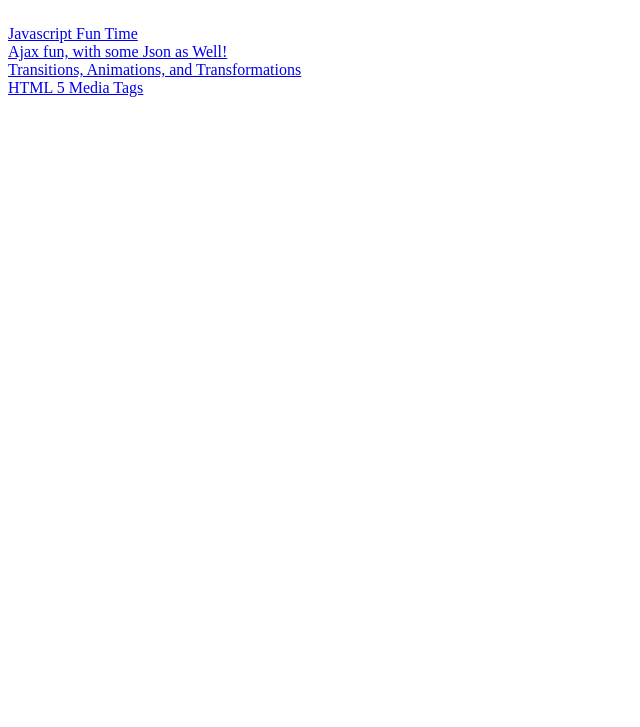
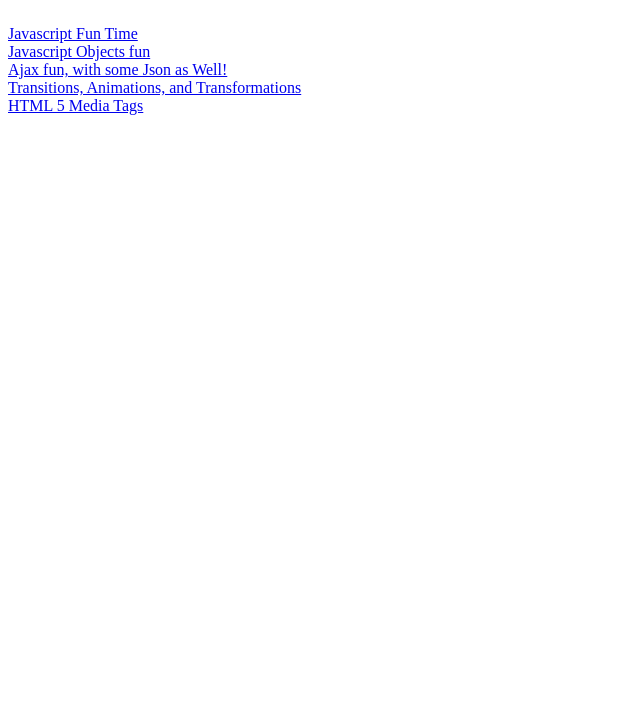
Before and after one commit to domenickcasper/CIT-261-BYUI, a plain HTML site: page index.html in a window 1280 px wide. Shown: the part 73-800 px from the top of the page, without its empty margins (0-640 px from the left). Drawn offline with Linux system fonts and the light colour scheme.

Commit message:
added link
updated

```diff
--- a/index.html
+++ b/index.html
@@ -2,6 +2,7 @@
 <body>
   <h1> CIT-261 Projects Fun Time Page </h1><br />
   <a href = "https://domenickcasper.github.io/CIT-261-BYUI/Week%202/JavaScript.html">Javascript Fun Time</a><br />
+  <a href = "https://domenickcasper.github.io/CIT-261-BYUI/Week%202/JavaScriptObjects.html">Javascript Objects fun</a><br />
   <a href = "https://domenickcasper.github.io/CIT-261-BYUI/Week%203/ajax.html">Ajax fun, with some Json as Well!</a><br />
   <a href = "https://domenickcasper.github.io/CIT-261-BYUI/Week%204/Transitions.html">Transitions, Animations, and Transformations</a><br />
   <a href = "https://domenickcasper.github.io/CIT-261-BYUI/Week%205/html5tag.html">HTML 5 Media Tags</a><br />
```
